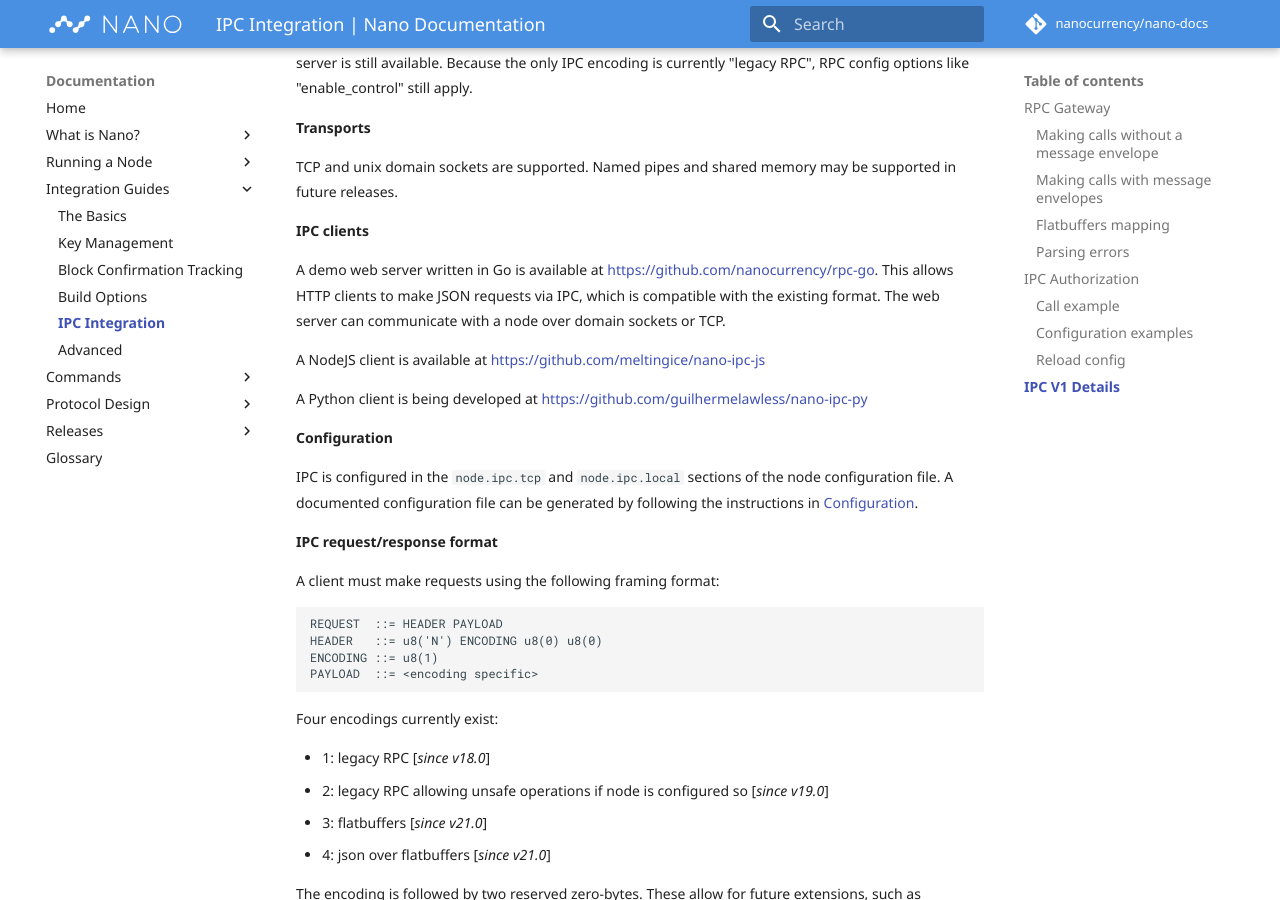
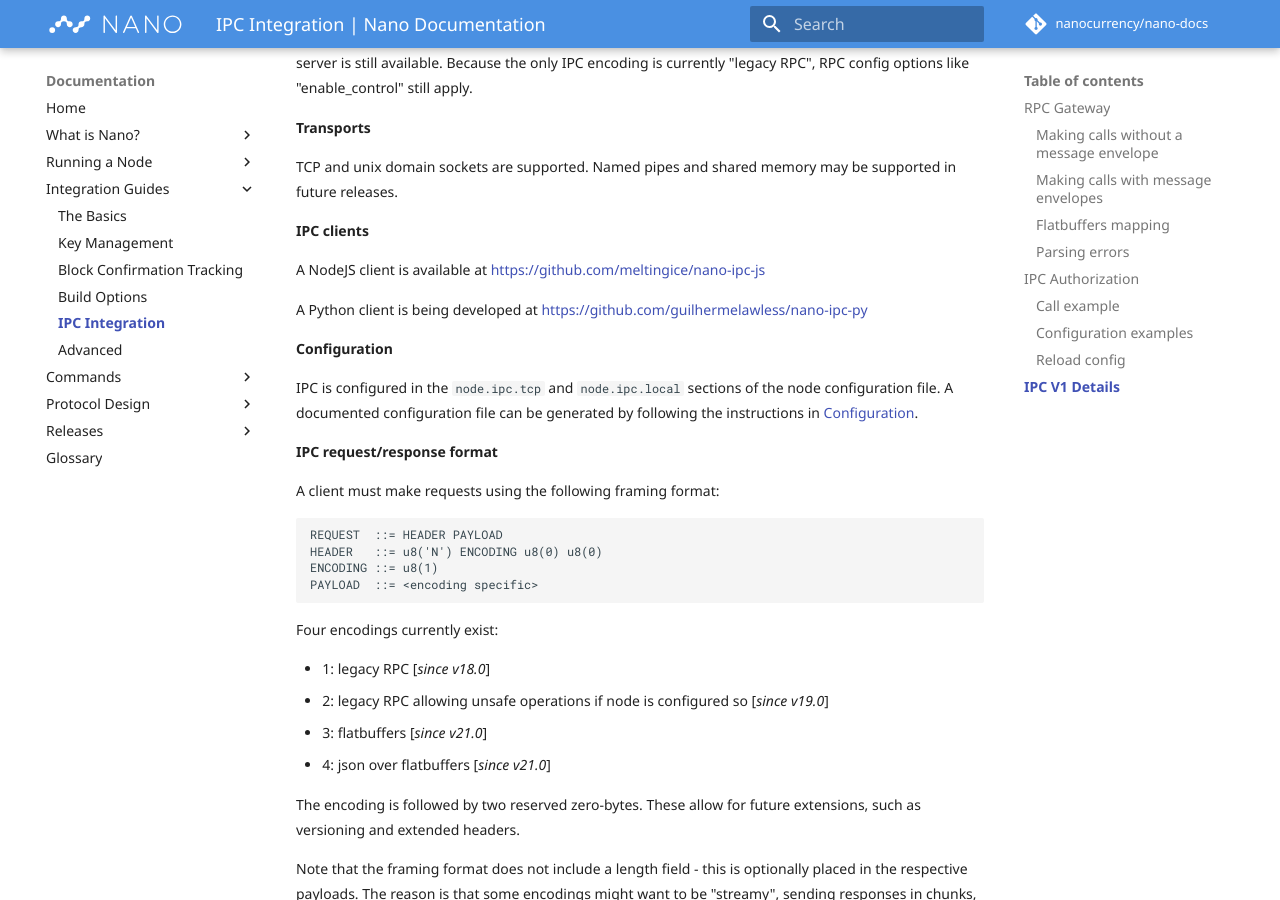
Before and after one commit to nanocurrency/nano-docs, an MkDocs documentation site: the page built from docs/integration-guides/ipc-integration.md, in a window 1280 px wide and 900 px high, scrolled down 5491 px. Built offline with MkDocs 1.6.1 and Material for MkDocs 9.7.7, drawn with Linux system fonts in a browser that asks for light colours; comment, search, counter and statistics services are not loaded.

Commit message:
Remove go client reference

```diff
--- a/docs/integration-guides/ipc-integration.md
+++ b/docs/integration-guides/ipc-integration.md
@@ -259,8 +259,6 @@
 
 **IPC clients**
 
-A demo web server written in Go is available at https://github.com/nanocurrency/rpc-go. This allows HTTP clients to make JSON requests via IPC, which is compatible with the existing format. The web server can communicate with a node over domain sockets or TCP.
-
 A NodeJS client is available at https://github.com/meltingice/nano-ipc-js
 
 A Python client is being developed at https://github.com/guilhermelawless/nano-ipc-py
```
